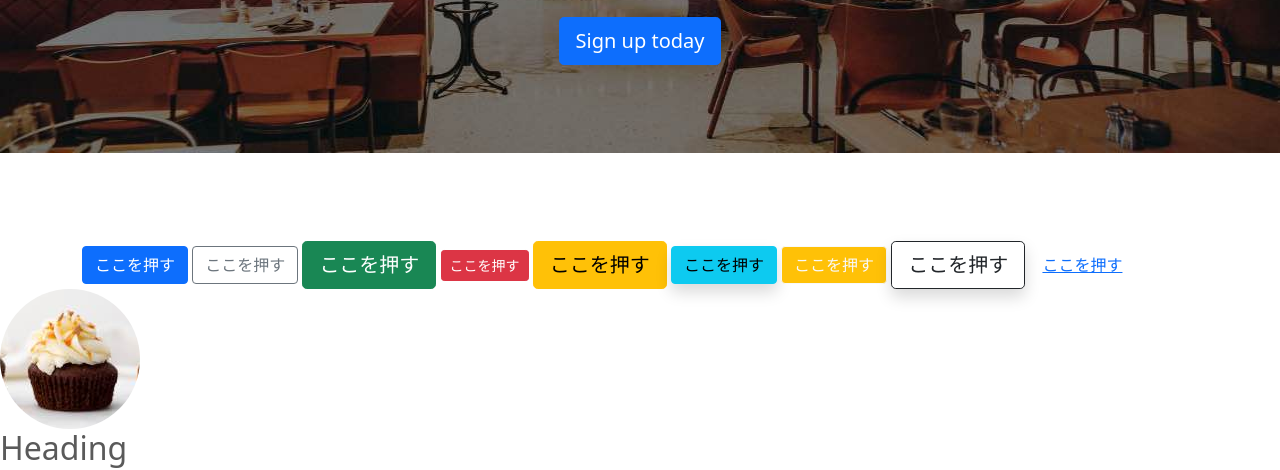
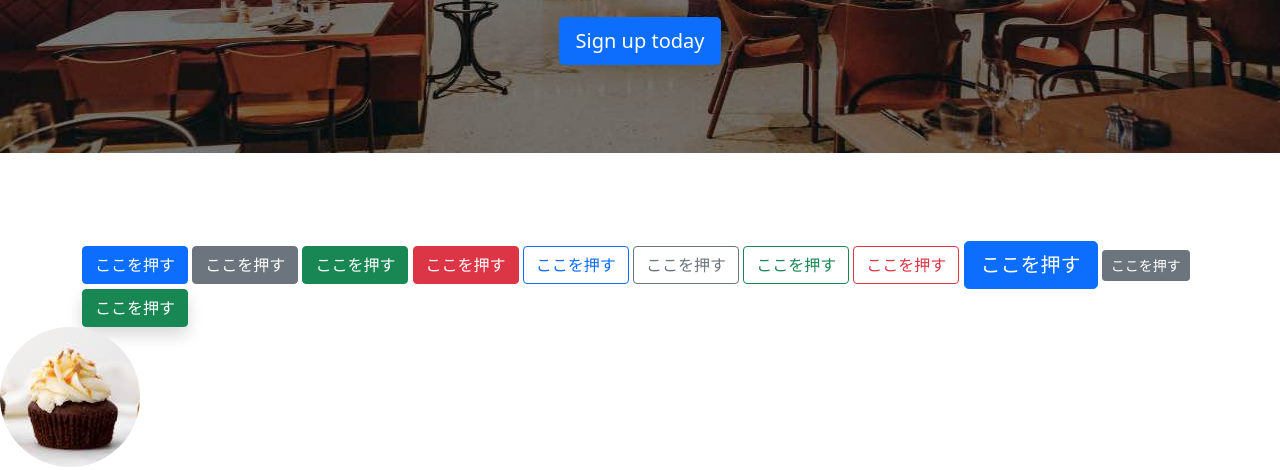
Before and after one commit to ryuseiten/bootstrap-basic-kadai, a plain HTML site: page kadai_004/index_for_student.html in a window 1280 px wide. Shown: the part 359-829 px from the top of the page. Drawn offline with nearby package versions, Linux system fonts and the light colour scheme.

Commit message:
課題③

```diff
--- a/kadai_004/index_for_student.html
+++ b/kadai_004/index_for_student.html
@@ -63,18 +63,17 @@
 
         <!-- ここから追加部分 -->
          <br>
-        <button type="button" class="btn btn-primary">ここを押す</button>
-        <button type="button" class="btn btn-outline-secondary">ここを押す</button>
-        <button type="button" class="btn btn-success btn-lg">ここを押す</button>
-        <button type="button" class="btn btn-danger btn-sm">ここを押す</button>
-        <button type="button" class="btn btn-lg btn-warning">ここを押す</button>
-        <button type="button" class="btn btn-info shadow">ここを押す</button>
-        <button type="button" class="btn btn-outline-light btn-warning ">ここを押す</button>
-        <button type="button" class="btn btn-outline-dark shadow btn-lg">ここを押す</button>
-        <button type="button" class="btn btn-link">ここを押す</button>
-
-
-
+         <button type="button" class="btn btn-primary">ここを押す</button>
+         <button type="button" class="btn btn-secondary">ここを押す</button>
+         <button type="button" class="btn btn-success">ここを押す</button>
+         <button type="button" class="btn btn-danger">ここを押す</button>
+         <button type="button" class="btn btn-outline-primary">ここを押す</button>
+         <button type="button" class="btn btn-outline-secondary">ここを押す</button>
+         <button type="button" class="btn btn-outline-success">ここを押す</button>
+         <button type="button" class="btn btn-outline-danger">ここを押す</button>
+         <button type="button" class="btn btn-primary btn-lg">ここを押す</button>
+         <button type="button" class="btn btn-secondary btn-sm">ここを押す</button>
+         <button type="button" class="btn btn-success shadow">ここを押す</button>
         <!-- ここまで -->
 
       </div>
```
